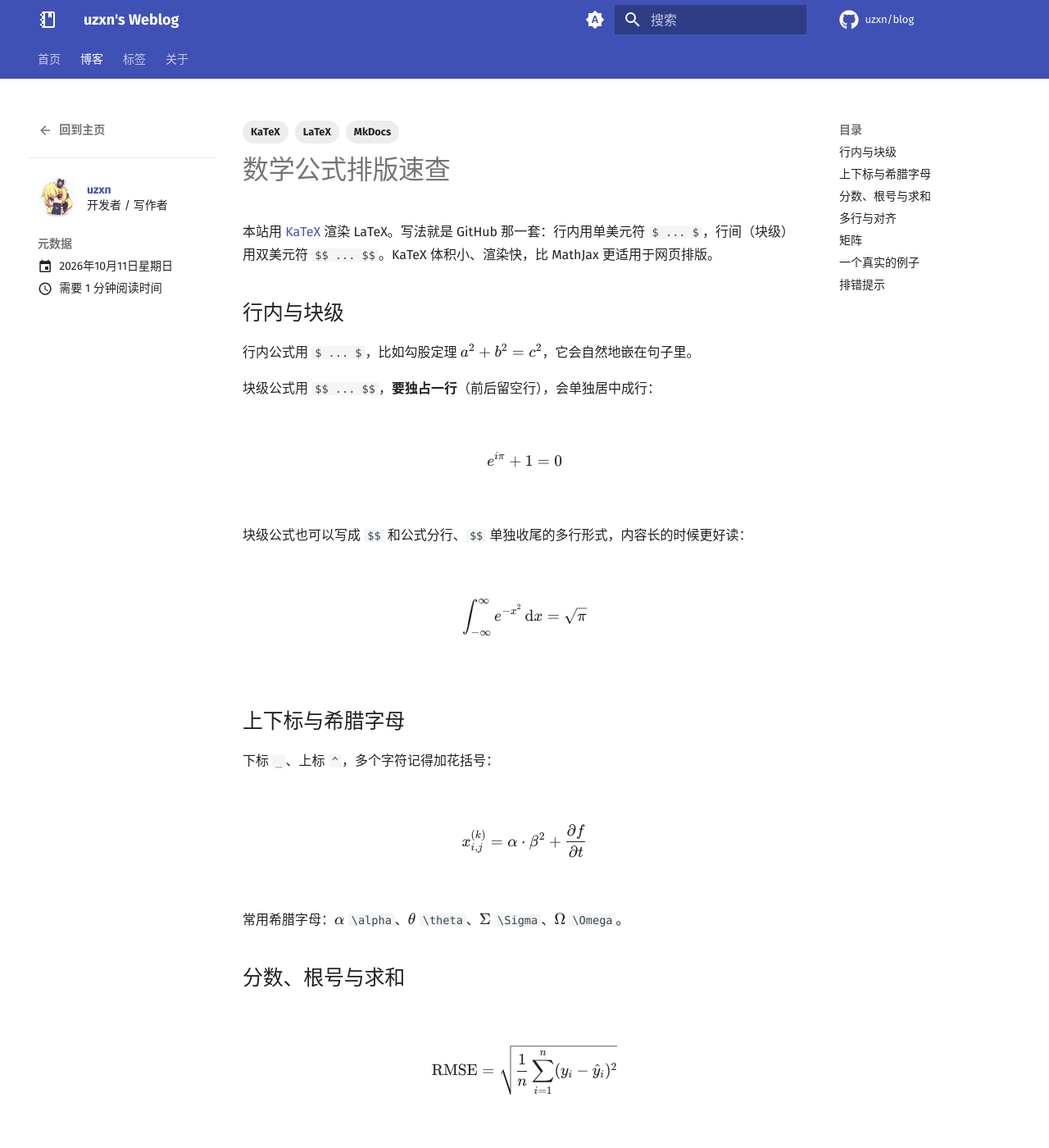
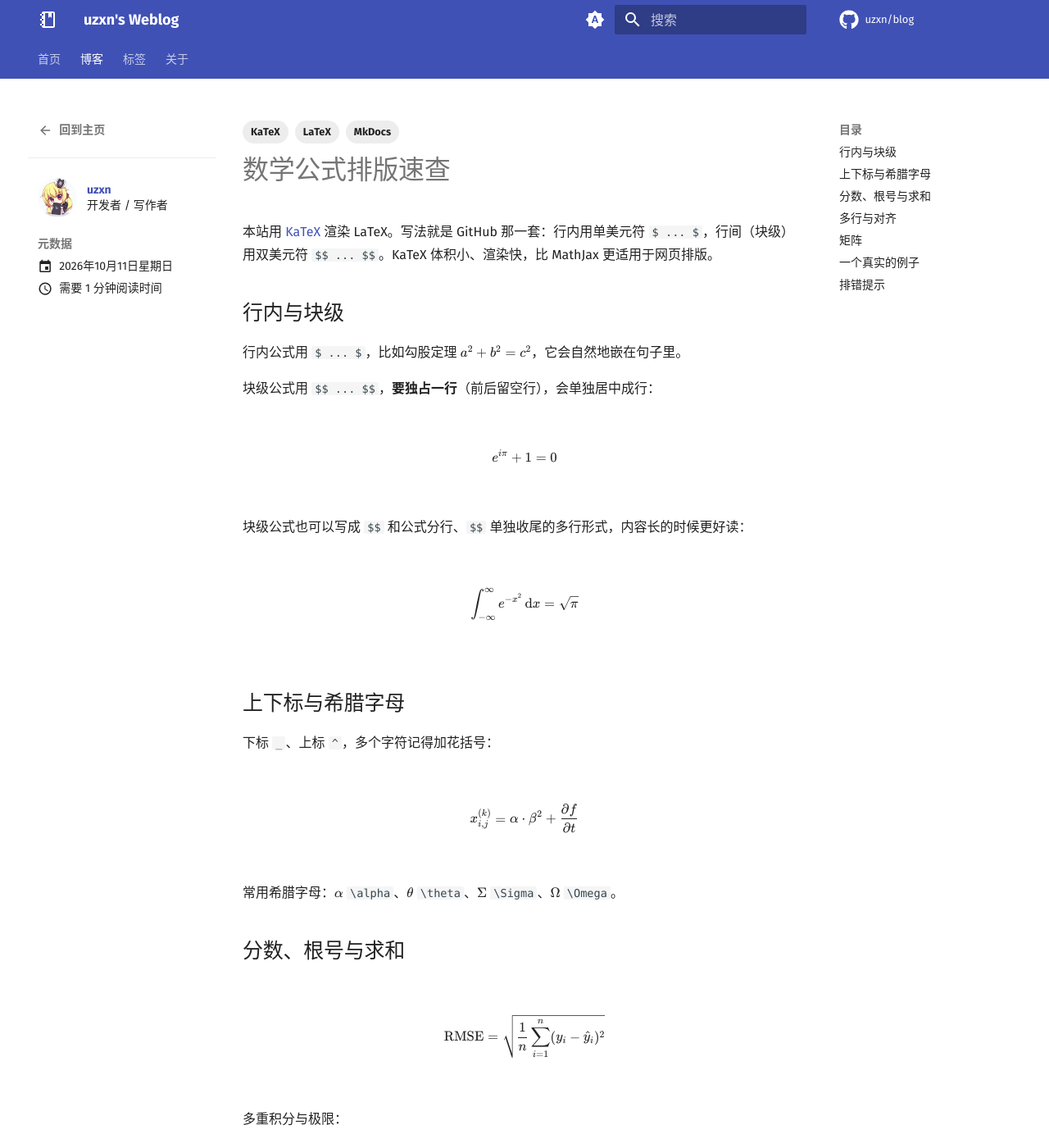
Before and after one commit to uzxn/blog, an MkDocs documentation site: the page built from docs/blog/posts/math-typesetting.md, in a window 1280 px wide and 1400 px high. Shown: the whole window at 82% size. Built offline with MkDocs 1.6.1 and Material for MkDocs 9.7.7, drawn with Linux system fonts in a browser that asks for light colours; nearby versions of some CDN libraries; comment, search, counter and statistics services are not loaded.

Commit message:
css edit

```diff
--- a/docs/stylesheets/extra.css
+++ b/docs/stylesheets/extra.css
@@ -100,6 +100,11 @@
    另外 KaTeX 的字体本身不是 --md-text-font 管的，它走自己的 @font-face。
    ============================================================ */
 
+/* 公式整体字号：KaTeX 默认 1.21em，比正文明显偏大，这里收小一点 */
+.md-typeset .katex {
+  font-size: 1.05em;
+}
+
 /* ============================================================
    3. 正文排版微调
    ============================================================ */
@@ -108,15 +113,9 @@
 .md-typeset .arithmatex {
   overflow-x: auto;
   overflow-y: hidden;
-  padding: 0.2em 0;
 }
 
 /* 正文行高，中文长文读起来更舒服 */
 .md-typeset {
   line-height: 1.75;
 }
-
-/* 图片默认圆角 */
-.md-typeset img {
-  border-radius: 6px;
-}
```
